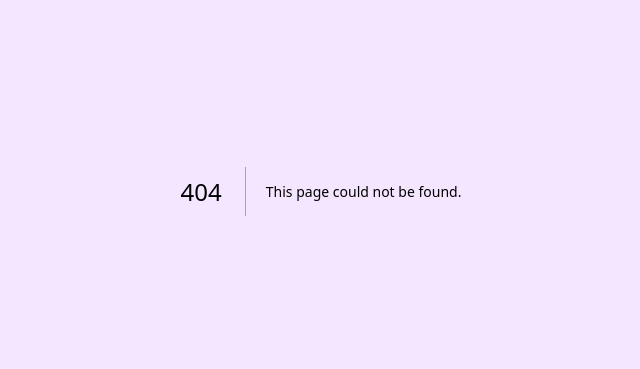
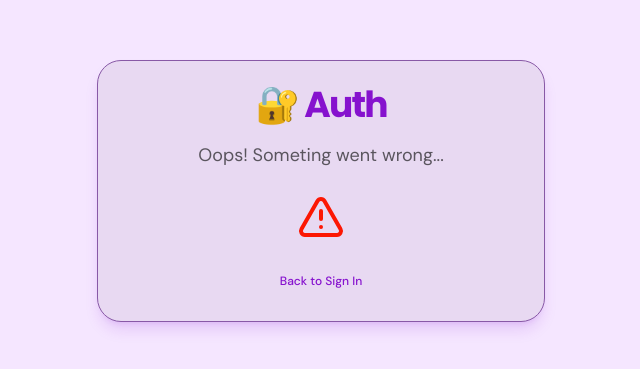
Before and after one commit to SayanDasDev/auth-template, a Next.js app: page /auth/error in a window 1280 px wide. Before the commit this address had no page. Shown: the part 209-578 px from the top of the page, without its empty margins (319-959 px from the left). Built offline with nearby package versions, Linux system fonts and the light colour scheme; what tailwindcss-animated would draw is missing.

Commit message:
email verified added for oauth auth error route created

```diff
--- a/routes.ts
+++ b/routes.ts
@@ -15,6 +15,7 @@ export const publicRoutes = [
 export const authRoutes = [
   "/login",
   "/register",
+  "/auth/error"
 ]
 
 /**
--- /dev/null
+++ b/src/app/(auth)/auth/error/page.tsx
@@ -0,0 +1,5 @@
+import AuthError from "@/components/auth/auth-error";
+
+export default function AuthErrorPage(){
+  return <AuthError />
+}
--- /dev/null
+++ b/src/components/auth/auth-error.tsx
@@ -0,0 +1,19 @@
+import React from "react";
+import { CardWrapper } from "./card-wrapper";
+import { TriangleAlert } from "lucide-react";
+
+const AuthError = () => {
+  return (
+    <CardWrapper
+      headerLabel="Oops! Someting went wrong..."
+      backButtonHref="/login"
+      backButtonLabel="Back to Sign In"
+    >
+      <div className="flex flex-grow justify-center text-destructive">
+        <TriangleAlert size={48} />
+      </div>
+    </CardWrapper>
+  );
+};
+
+export default AuthError;
```
Also changed, not shown: auth.ts (+8 -0 lines).
